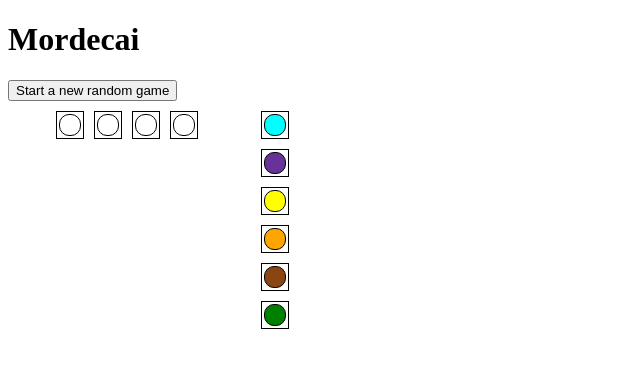
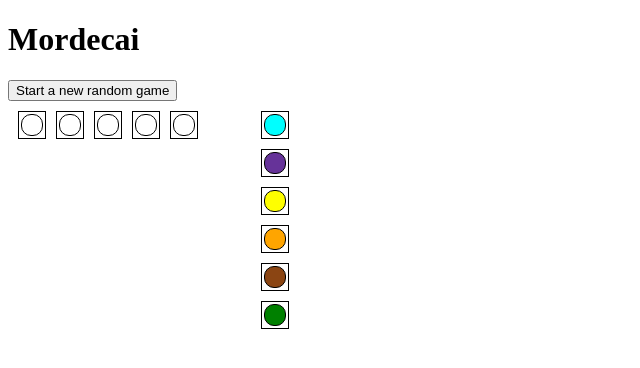
Before and after one commit to tmquinn/mordecai, a website: page index.html in a window 1280 px wide. Shown: the full height of the page, 0-640 px from the left. Drawn offline with nearby package versions, Linux system fonts and the light colour scheme.

Commit message:
Hole selection redone

```diff
--- a/index.html
+++ b/index.html
@@ -10,10 +10,12 @@
 <body>
   <h1>Mordecai</h1>
   <button type="button" class="start-button">Start a new random game</button>
-  <div class="tabletop">
-    <div class="board"></div>
-    <div class="submit-pane"></div>
-    <div class="code-pegs">
+  <div class="tabletop flex">
+    <div class="board flex--col">
+      <div class="guess-current flex"></div>
+      <div class="guess-history flex"></div>
+    </div>
+    <div class="code-pegs flex--col">
       <div class="code-peg-hole">
         <div class="code-peg p-0"></div>
       </div>
--- a/public/lib/mordecai.js
+++ b/public/lib/mordecai.js
@@ -1,35 +1,15 @@
-let gameId;
-const guesses = [];
+"use strict";
+
 const answerPegs = 4;
 let currentGuess = new Array(4);
 let selectedHole;
-let currentRow;
-
-function handleHoleClick(event) {
-  selectedHole = event.data.hole;
-
-  $(event.currentTarget).addClass('selected');
-}
-
-function addRow() {
-  const board = $('.board').append('<div class="row"></div>');
-
-  currentRow = board.children('.row').prepend($('<div class="key-peg-hole"></div>').css('visibility', 'hidden'));
-
-  for (let i = 0; i < answerPegs; i += 1) {
-    let hole = $(`<div class="code-peg-hole"><div class="code-peg"></div></div>`);
-    hole.click({ hole: i }, handleHoleClick);
-    currentRow.append(hole);
-  }
-
-  currentGuess = Array(answerPegs);
-}
 
 function setGuessHole(color) {
   currentGuess[selectedHole] = color;
 
-  const row = $('.board .row:first-child');
-  row.forEach((item, index) => {
+  const row = $('.guess-current .row');
+  row.children('div.code-peg-hole').each((index, item) => {
+    item = $(item);
     item.removeClass(() => {
       let classes = [];
       for (let i = 0; i < answerPegs; i += 1) {
@@ -43,6 +23,32 @@
   });
 }
 
+function addGuessCurrentRow() {
+  const row = $('<div class="row flex"></div>');
+
+  for (let i = 0; i <= answerPegs; i += 1) {
+    let hole = $('<div class="code-peg-hole"><div class="code-peg"></div></div>');
+    hole.click({ hole: i }, function (evt) {
+      row.children().removeClass('selected');
+      row.children().eq([evt.data.hole]).addClass('selected');
+    });
+    row.append(hole);
+  }
+
+  let submit = $('<div class="submit-pane"></div>').css('visibility', 'hidden');
+  submit.click(function (evt) {
+    //TODO: Process click
+  });
+
+  row.append(submit);
+
+  $('.guess-current').append(row);
+}
+
+function addGuessHistoryRow() {
+}
+
+
 function listenOnCodePegs() {
   $('.code-pegs')
     .children('div.code-peg-hole')
@@ -55,12 +61,6 @@
 }
 
 $(function () {
-
-  addRow();
-
-
-
-  $('.start-button').click(function () {
-
-  });
+  addGuessCurrentRow();
+  // listenOnCodePegs();
 });
--- a/public/style/mordecai.css
+++ b/public/style/mordecai.css
@@ -1,5 +1,15 @@
+/* Utils */
+.flex {
+  display: flex;
+}
+
+.flex--col {
+  display: flex;
+  flex-direction: column;
+}
+
+/* Elements */
 .tabletop {
-  display: flex;
   margin: 5px;
 }
 
@@ -8,7 +18,6 @@
 }
 
 .row {
-  display: flex;
 }
 
 .submit-pane {
@@ -31,7 +40,6 @@
 /* Code Pegs */
 .code-pegs {
   display: flex;
-  flex-direction: column;
   justify-content: space-between;
 }
 
```
